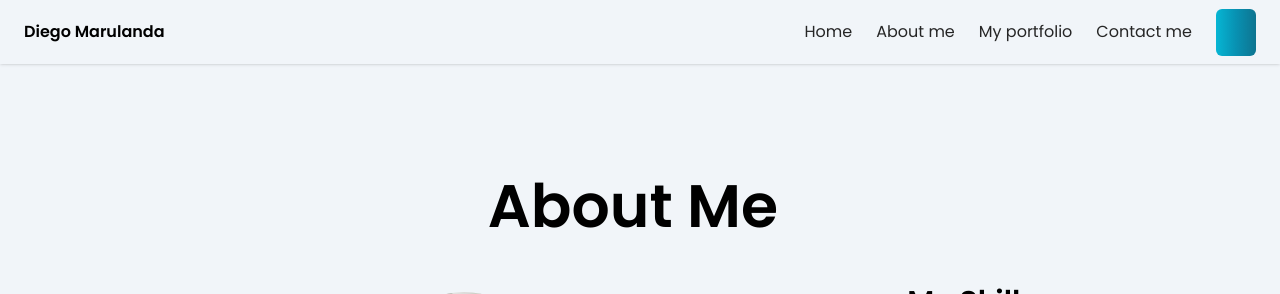
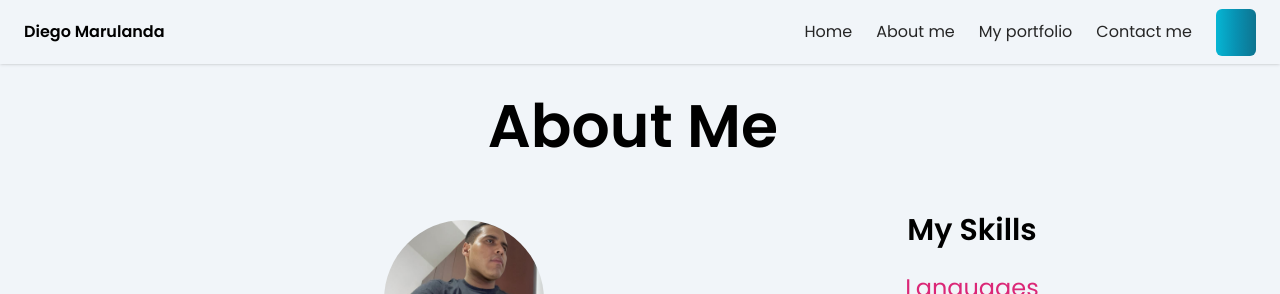
Before and after one commit to DiegoMarulandaB/Portfolio, a Next.js app: page /about in a window 1280 px wide. Shown: the top 294 px of the page. Built offline with nearby package versions, Linux system fonts and the light colour scheme; some icons are missing.

Commit message:
add fixes animatedText_h1

```diff
--- a/src/app/about/page.tsx
+++ b/src/app/about/page.tsx
@@ -6,9 +6,9 @@ import AnimatedText from '@/components/AnimatedText/AnimatedText'
 
 const About = () => {
   return (
-    <section id="about" className="my-20 pb-12 md:pt-16 md:pb-48">
-      <h1 className="text-center mb-2 mt-4">
-        <AnimatedText text="About me" className="mt-2 mx-2 mr-2 " />
+    <section id="about" className="my-20">
+      <h1 className="text-center ">
+        <AnimatedText text="About me" className="mx-2 mr-2 mb-2 mt-2 " />
       </h1>
 
       <div className="flex flex-col md:flex-row md:p-4 md:text-left mt-2 space-y-10 md:space-x-10 md:space-y-0 items-stretch justify-center align-top">
@@ -55,7 +55,6 @@ const About = () => {
             experience through the different projects that I carry out.
           </p>
           <br />
-
           {/* Studying */}
           <span className="flex flex-col items-center justify-center mx-4 mr-4 mt-8  text-pink-600 text-2xl ">
             Studies
@@ -121,7 +120,7 @@ const About = () => {
             <br />
             <br /> My favorite writer is Brandon Sanderson.
           </p>
-          <br />
+          <br />d
         </div>
 
         <div className="md:w-1/4">
--- a/src/app/academicprojects/page.tsx
+++ b/src/app/academicprojects/page.tsx
@@ -46,7 +46,7 @@ const projects: Project[] = [
 const AcademicProjects: React.FC = () => {
   return (
     <section id="projects" className="my-20 pb-1 md:pt-12 md:pb-1">
-      <h1 className="text-center text-2xl">
+      <h1 className="text-center">
         <AnimatedText text="Academic projects" className=" mx-2 mr-2 mb-2 mt-6" />
       </h1>
       <div className="flex flex-col items-center justify-center space-y-28 mx-4 mt-8">
--- a/src/app/projects/page.tsx
+++ b/src/app/projects/page.tsx
@@ -62,7 +62,7 @@ const Projects: React.FC = () => {
         <div className="flex flex-wrap -mx-4">
           <div className="w-full px-4">
             <div className="mx-auto mb-[60px] max-w-[510px] text-center">
-              <h1 className="text-2xl text-center">
+              <h1 className="text-center">
                 <AnimatedText text="My portfolio" className="mx-2 mr-2 mb-2 mt-18 " />
               </h1>
               <p className="text-1xl text-body-color text-center mx-2 mr-2">
```
